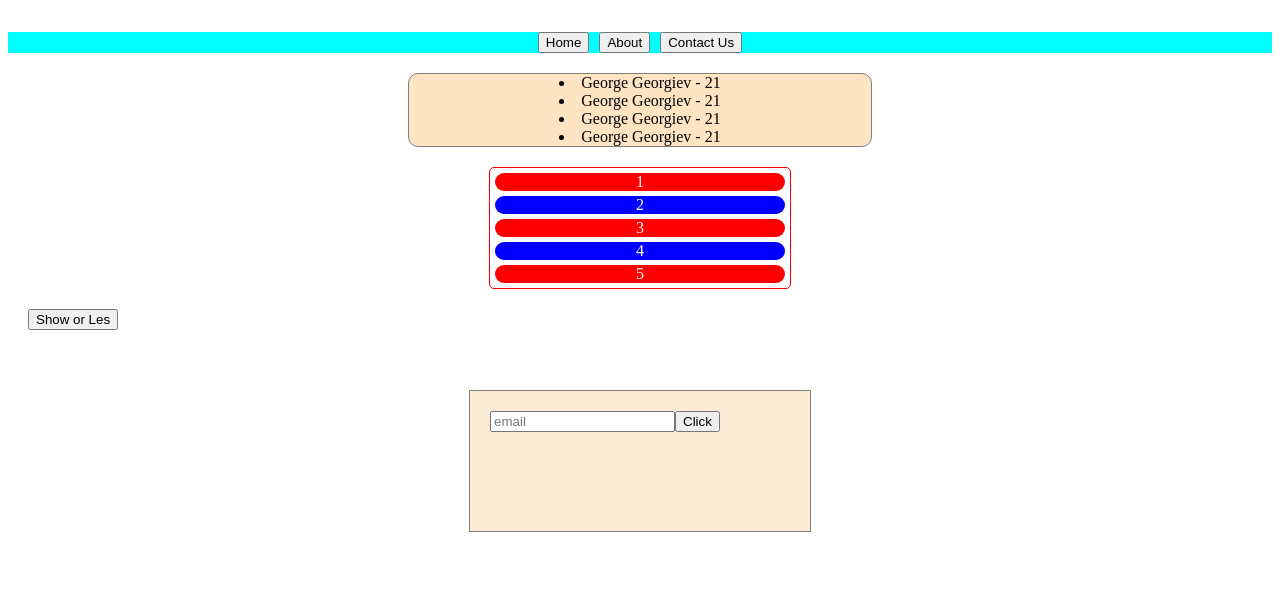
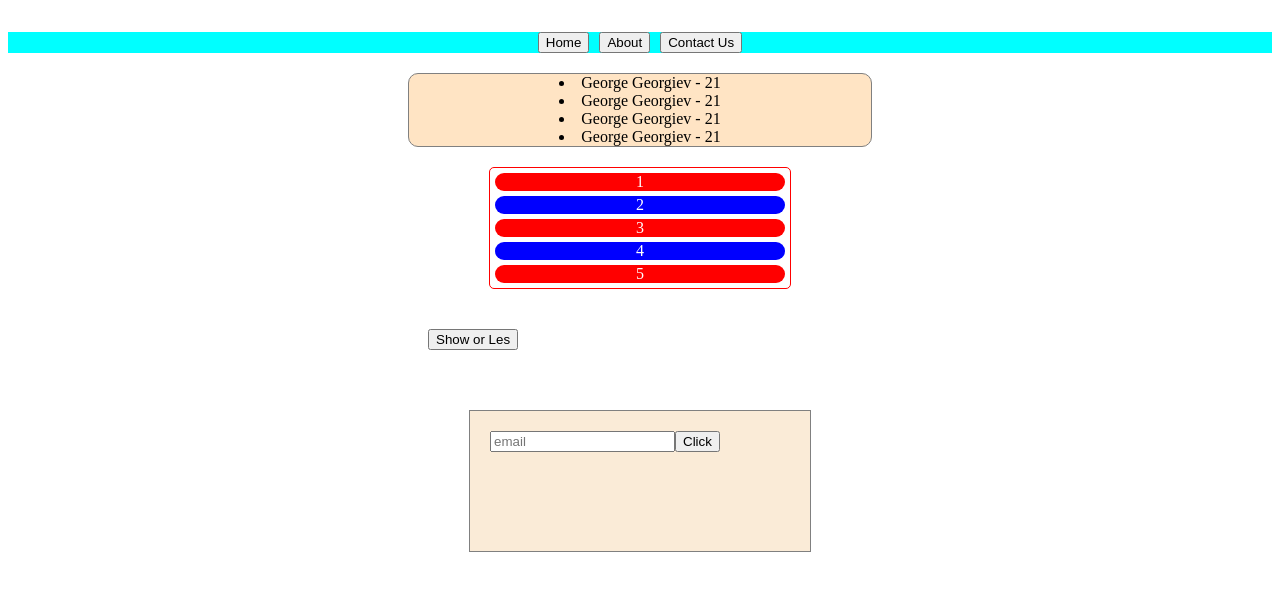
Before and after one commit to SvetlinGG/Angular-Components, an Angular app in the folder component-train/: page / in a window 1280 px wide. Shown: the top 590 px of the page. Built offline with nearby package versions, Linux system fonts and the light colour scheme.

Commit message:
setup style

```diff
--- a/component-train/src/app/app.component.css
+++ b/component-train/src/app/app.component.css
@@ -33,6 +33,7 @@
     background-color: antiquewhite;
 }
 .btn {
+    margin: 20px 25em;
 
     padding: 20px;
 
```
